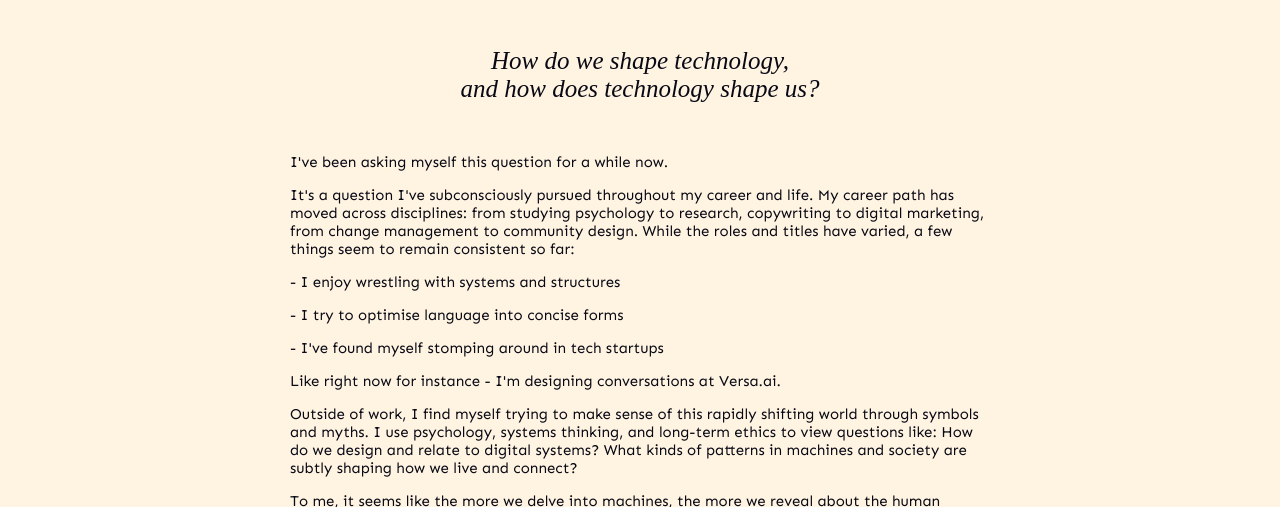
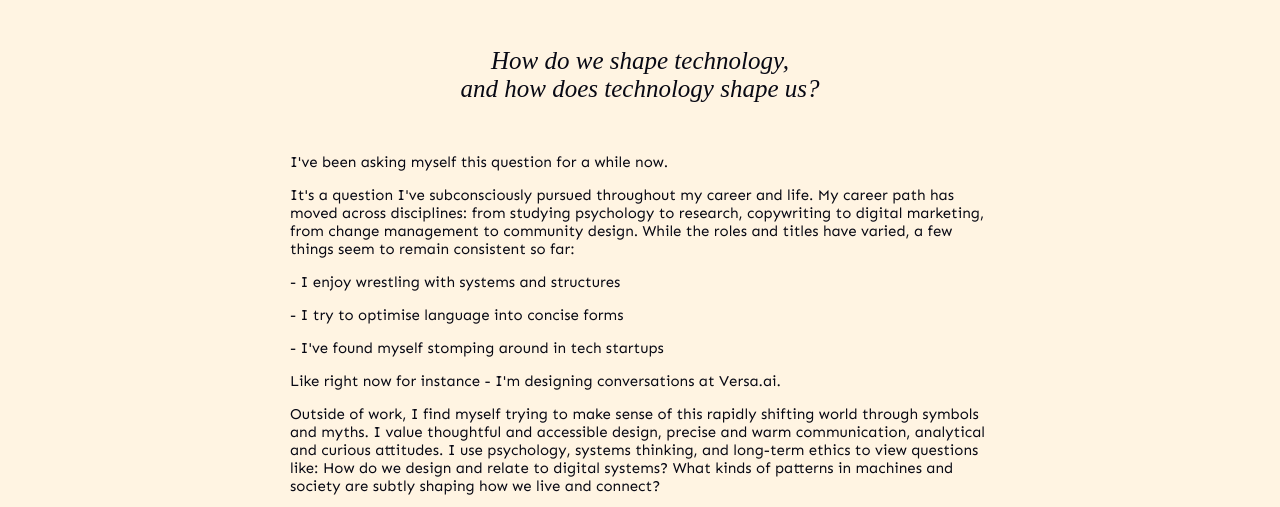
Before and after one commit to eqyng/Personal-Website, a plain HTML site: page About.html in a window 1280 px wide. Shown: the part 281-788 px from the top of the page. Drawn offline with Linux system fonts and the light colour scheme; a web font is replaced by a local one.

Commit message:
Add values to about page

```diff
--- a/About.html
+++ b/About.html
@@ -56,7 +56,7 @@
 
                     <p>Like right now for instance - I'm designing conversations at Versa.ai.</p>
 
-                    <p> Outside of work, I find myself trying to make sense of this rapidly shifting world through symbols and myths. I use psychology, systems thinking, and long-term ethics to view questions like: How do we design and relate to digital systems? What kinds of patterns in machines and society are subtly shaping how we live and connect? </p>
+                    <p> Outside of work, I find myself trying to make sense of this rapidly shifting world through symbols and myths. I value thoughtful and accessible design, precise and warm communication, analytical and curious attitudes. I use psychology, systems thinking, and long-term ethics to view questions like: How do we design and relate to digital systems? What kinds of patterns in machines and society are subtly shaping how we live and connect? </p>
 
                     <p> To me, it seems like the more we delve into machines, the more we reveal about the human condition. And about how little we actually know ourselves.</p>
 
```
